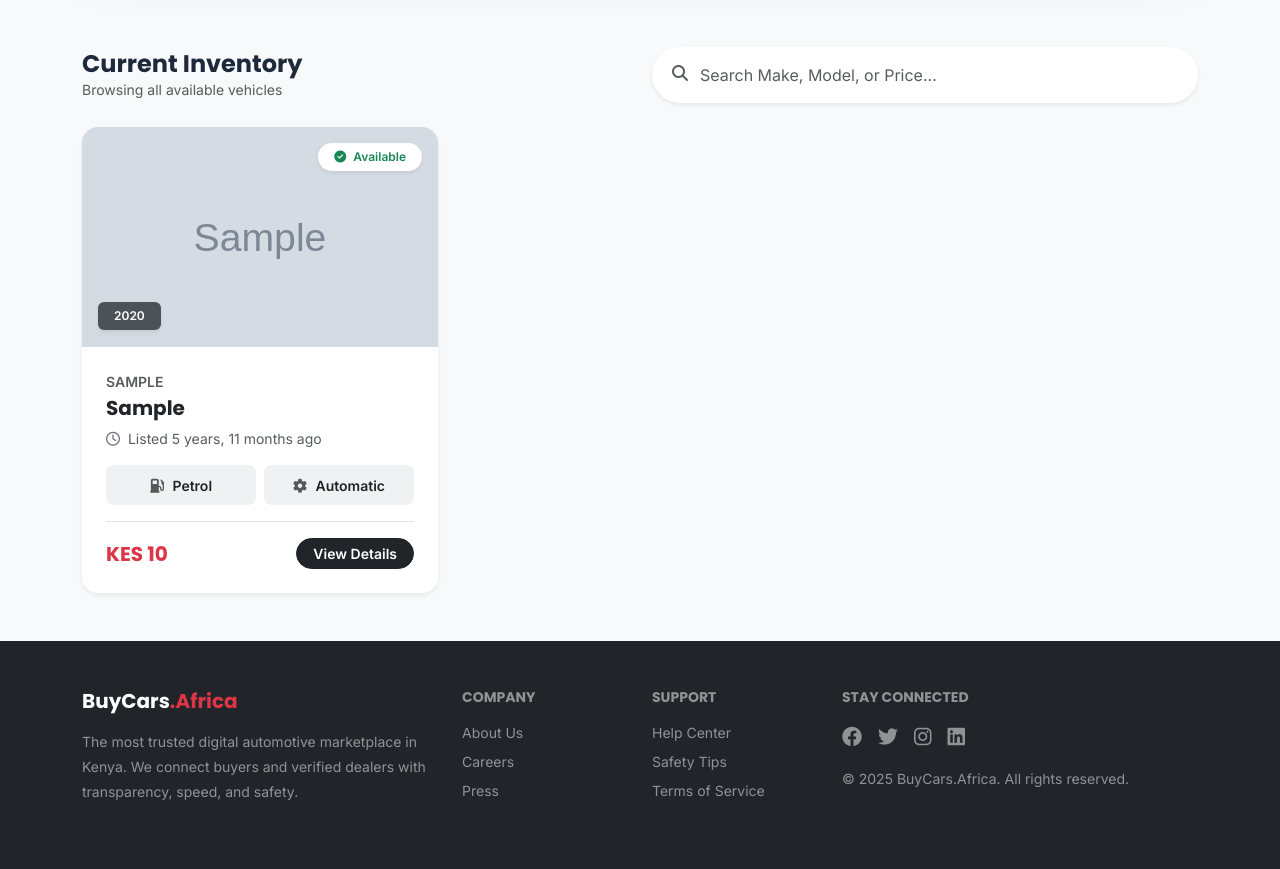
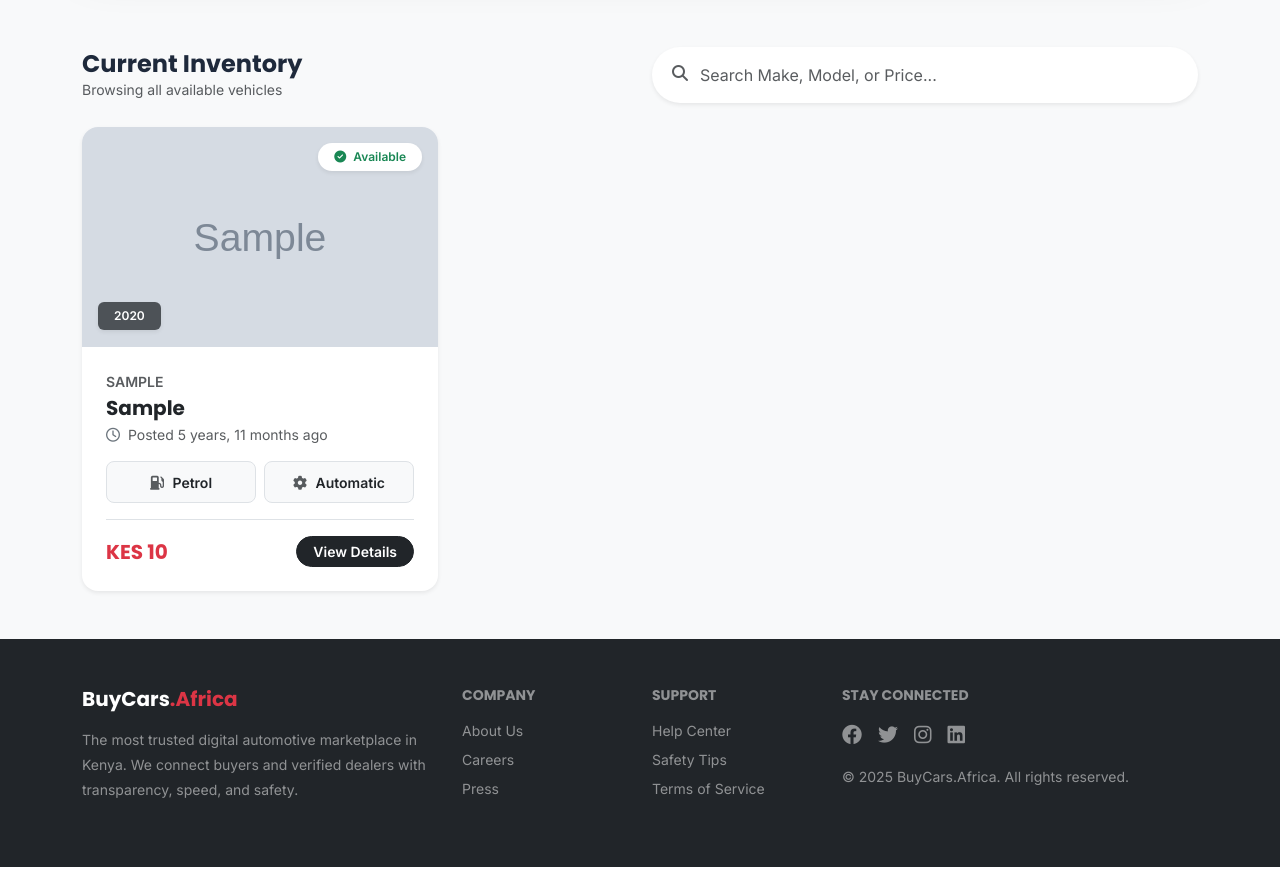
Before and after one commit to kelvinketer/buycars-africa, a Django app: a page that uses templates/dealer/showroom.html in a window 1280 px wide. Shown: the part 466-1335 px from the top of the page. Run offline with Django 5.2, Linux system fonts and the light colour scheme; tables that the repository leaves empty hold one stand-in row (values such as "Sample post"); grey boxes marked "Sample" are stand-in pictures.

Commit message:
Enhance Dealer Showroom: Add Posted Time and polish inventory cards

```diff
--- a/templates/dealer/showroom.html
+++ b/templates/dealer/showroom.html
@@ -198,23 +198,23 @@
 
                     <div class="card-body d-flex flex-column p-4">
                         <div class="text-muted small mb-1 text-uppercase fw-bold ls-1">{{ car.make }}</div>
-                        <h5 class="card-title fw-bold mb-2">
+                        <h5 class="card-title fw-bold mb-1">
                             <a href="{% url 'car_detail' car.id %}" class="text-dark text-decoration-none">{{ car.model }}</a>
                         </h5>
 
                         <div class="text-muted small mb-3">
-                            <i class="far fa-clock me-1 text-secondary"></i> Listed {{ car.created_at|naturaltime }}
+                            <i class="far fa-clock me-1 text-secondary"></i> Posted {{ car.created_at|naturaltime }}
                         </div>
 
                         <div class="row g-2 mb-3">
                             <div class="col-6">
-                                <div class="bg-secondary bg-opacity-10 rounded-3 p-2 text-center">
+                                <div class="bg-light border rounded-3 p-2 text-center">
                                     <i class="fas fa-gas-pump text-muted me-1 small"></i>
                                     <span class="small fw-semibold">{{ car.get_fuel_type_display }}</span>
                                 </div>
                             </div>
                             <div class="col-6">
-                                <div class="bg-secondary bg-opacity-10 rounded-3 p-2 text-center">
+                                <div class="bg-light border rounded-3 p-2 text-center">
                                     <i class="fas fa-cog text-muted me-1 small"></i>
                                     <span class="small fw-semibold">{{ car.get_transmission_display }}</span>
                                 </div>
```
